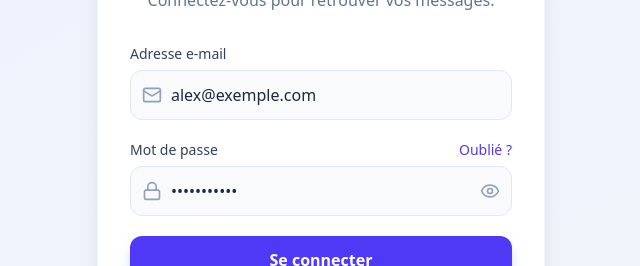
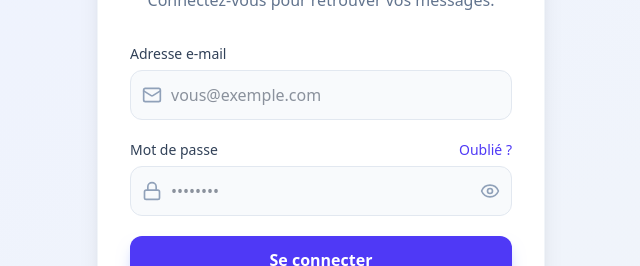
Before and after one commit to lubain/chat-app, a React (Vite) app in the folder frontend/: page / in a window 1280 px wide. Shown: the part 296-562 px from the top of the page, without its empty margins (319-959 px from the left). Built offline with nearby package versions, Linux system fonts and the light colour scheme; no server answers; what tailwind-animate would draw is missing.

Commit message:
fix: reset default email and password values in LoginPage component

```diff
--- a/frontend/src/presentation/components/features/auth/LoginPage.tsx
+++ b/frontend/src/presentation/components/features/auth/LoginPage.tsx
@@ -22,8 +22,8 @@ export function LoginPage({
   isLoading,
   error,
 }: LoginPageProps) {
-  const [email, setEmail] = useState("alex@exemple.com");
-  const [password, setPassword] = useState("password123");
+  const [email, setEmail] = useState("");
+  const [password, setPassword] = useState("");
   const [showPassword, setShowPassword] = useState(false);
 
   const handleSubmit = async (e: React.FormEvent) => {
```
